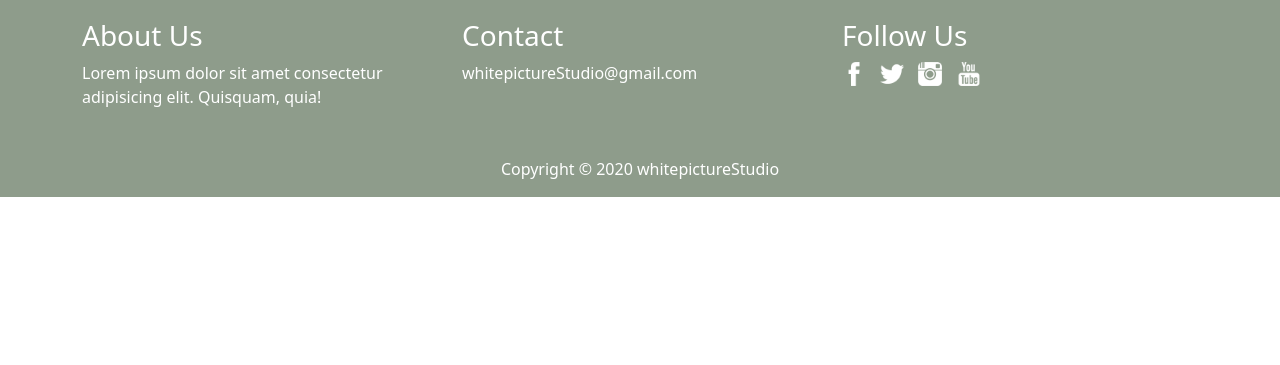
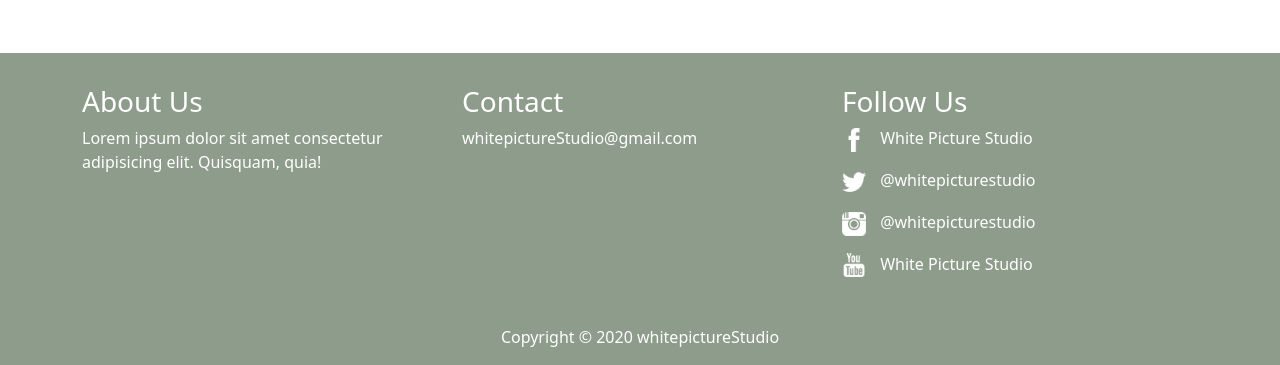
Before and after one commit to daffadmr/hacktiv8-final-project-1, a plain HTML site: page portfolio.html in a window 1280 px wide. Shown: the part 1090-1455 px from the top of the page. Before the commit the page ends 1287 px from the top, so only its background shows below. Drawn offline with nearby package versions, Linux system fonts and the light colour scheme; a web font is replaced by a local one.

Commit message:
edit footer

```diff
--- a/portfolio.html
+++ b/portfolio.html
@@ -41,7 +41,7 @@
 
     <!-- Portfolio Start -->
     <section id="portfolio" class="py-5 portfolio">
-        <!-- <h1 class="mx-md-2 mx-lg-2">Our Portfolio</h1> -->
+        <h1 class="display-5 text-center">Portfolio</h1>
         <div class="d-flex flex-column flex-md-row flex-wrap justify-content-center align-items-center">
             <div class="my-2 mx-md-2 mx-lg-2">
                 <a href="#img1" data-toggle="modal" data-target="#img1">
@@ -151,19 +151,23 @@
                 </div>
                 <div class="col-md-4">
                     <div class="footer-item">
-                        <h3 class="footer-title">Follow Us</h3>
-                        <div class="footer-social">
-                            <a href="#" class="footer-social-item">
+                        <h3 class="footer-title mb-2">Follow Us</h3>
+                        <div class="footer-social d-flex flex-column">
+                            <a href="#" class="footer-social-item  mb-3">
                                 <img src="asset/icon/facebook.png" alt="fb" class="icon">
+                                White Picture Studio
                             </a>
-                            <a href="#" class="footer-social-item">
+                            <a href="#" class="footer-social-item mb-3">
                                 <img src="asset/icon/twitter.png" alt="tw" class="icon">
+                                @whitepicturestudio
                             </a>
-                            <a href="#" class="footer-social-item">
+                            <a href="#" class="footer-social-item mb-3">
                                 <img src="asset/icon/instagram.png" alt="ig" class="icon">
+                                @whitepicturestudio
                             </a>
-                            <a href="#" class="footer-social-item">
+                            <a href="#" class="footer-social-item mb-3">
                                 <img src="asset/icon/youtube.png" alt="yt" class="icon">
+                                White Picture Studio
                             </a>
                         </div>
                     </div>
--- a/style_home.css
+++ b/style_home.css
@@ -55,6 +55,7 @@
 
 .footer .footer-social-item {
     text-decoration: none;
+    color: white;
 }
 
 .footer .icon {
```
Also changed, not shown: blog.html (+10 -6 lines), home.html (+10 -6 lines).
